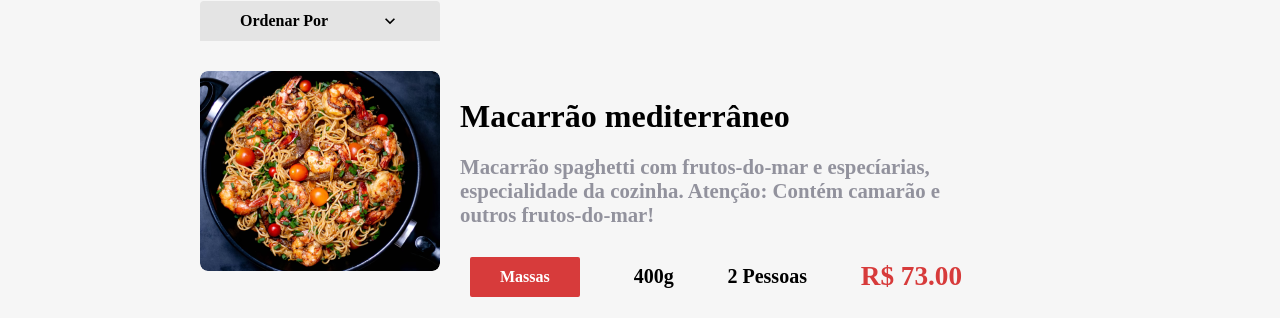
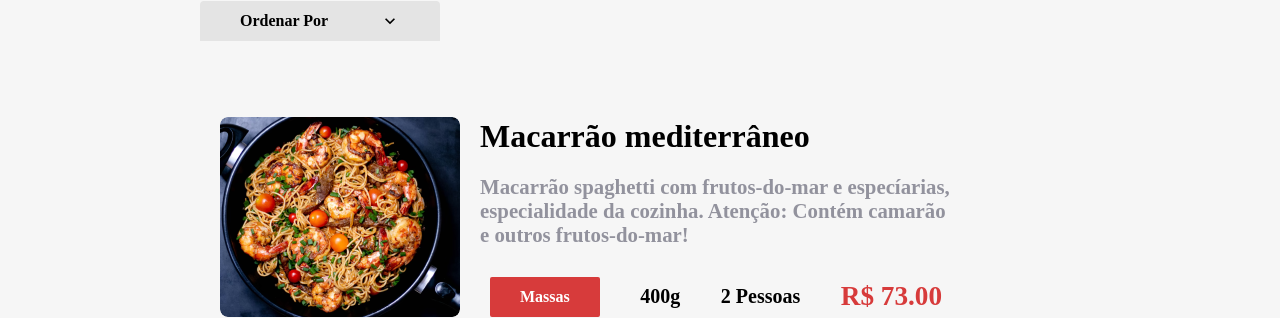
Before and after one commit to ClevertonS/Aluroni-React-TS, a React (Create React App) app: page /cardapio in a window 1280 px wide. Shown: the part 634-952 px from the top of the page. Built offline with nearby package versions, Linux system fonts and the light colour scheme; a web font is replaced by a local one.

Commit message:
terminando pratos

```diff
--- a/src/Pages/Cardapio/Itens/Item/index.tsx
+++ b/src/Pages/Cardapio/Itens/Item/index.tsx
@@ -1,14 +1,15 @@
-import logo from '../../../../assets/logo.svg';
 import styles from './item.module.scss';
-import cardapio from 'data/cardapio.json';
 import classNames from 'classnames';
+import { Cardapio } from 'types/prato';
+import { useNavigate } from 'react-router-dom';
 
-type Props = typeof cardapio[0];
+type Props = Cardapio[0];
 
 export default function Item(props: Props) {
   const { title, description, category, size, serving, price, photo } = props;
+  const navigate = useNavigate();
   return (
-    <div className={styles['item']}>
+    <div className={styles['item']} onClick={() => navigate(`/prato/${props.id}`)}>
       <div className={styles['item__imagem']}>
         <img src={photo} alt={title} />
       </div>
--- a/src/Pages/Cardapio/Itens/Item/item.module.scss
+++ b/src/Pages/Cardapio/Itens/Item/item.module.scss
@@ -6,10 +6,20 @@ $carnes: #30201e;
 $combos: #e6c864;
 $veganos: #80aa40;
 
+@import "styles/variaveis";
+@import "styles/breakpoints";
 .item {
+  align-items: center;
+  border-radius: 10px;
+  cursor: pointer;
   display: flex;
   flex-wrap: wrap;
+  padding: 20px;
+  transition: .2s ease-in;
   width: 90%;
+  &:hover {
+    background-color: $grey;
+  }
   &__imagem {
     min-width: 240px;
     @media (max-width: $desktop_xsm) {
@@ -26,7 +36,7 @@ $veganos: #80aa40;
     flex-direction: column;
     flex-wrap: wrap;
     justify-content: space-around;
-    padding: 0 20px;
+    margin: 0 20px;
     @media (max-width: $desktop_xsm) {
       flex-direction: row;
       margin-top: 20px;
--- a/src/Pages/Cardapio/Itens/index.tsx
+++ b/src/Pages/Cardapio/Itens/index.tsx
@@ -2,6 +2,7 @@ import cardapio from 'data/cardapio.json';
 import Item from './Item';
 import styles from './itens.module.scss';
 import { useEffect, useState } from 'react';
+import { Cardapio } from 'types/prato';
 
 
 interface Props {
@@ -24,7 +25,7 @@ export default function Itens(props: Props) {
     return true;
   }
 
-  function ordenar(novaLista: typeof cardapio) {
+  function ordenar(novaLista: Cardapio) {
     switch(ordenador) {
     case 'porcao':
       return novaLista.sort((a, b) => a.size > b.size ? 1 : -1);
--- a/src/Pages/Inicio/index.tsx
+++ b/src/Pages/Inicio/index.tsx
@@ -3,6 +3,7 @@ import styles from './inicio.module.scss';
 import stylesTema from 'styles/tema.module.scss';
 import nossa_casa from 'assets/nossa_casa.png';
 import { useNavigate } from 'react-router-dom';
+import { Cardapio } from 'types/prato';
 
 export function Inicio() {
   let pratosRecomendados = [...cardapio];
@@ -12,7 +13,7 @@ export function Inicio() {
 
   const navigate = useNavigate();
 
-  function RedirecionarParaDetalhes(prato: typeof cardapio[0]) {
+  function RedirecionarParaDetalhes(prato: Cardapio[0]) {
     navigate(`/prato/${prato.id}`, { state: { prato } });
   }
 
--- a/src/Pages/Pratos/index.tsx
+++ b/src/Pages/Pratos/index.tsx
@@ -1,34 +1,51 @@
 import classNames from 'classnames';
-import styles from 'pratos.module.scss';
-import { useLocation } from 'react-router-dom';
+import { Route, Routes, useNavigate, useParams } from 'react-router-dom';
 import cardapio from 'data/cardapio.json';
+import styles from './pratos.module.scss';
+import { NotFound } from 'Pages/NotFound';
+import { PaginaPadrao } from 'components/PaginaPadrao';
 
 export function Pratos() {
-  const { state } = useLocation();
-  const { prato } = state as { prato: typeof cardapio[0]};
+  const { id } = useParams();
+  const navigate = useNavigate();
+  const prato = cardapio.find((item) => item.id === Number(id));
+  if (!prato) {
+    return <NotFound />;
+  }
   return (
+    <Routes>
+      <Route path='*' element={<PaginaPadrao />}>
+        <Route
+          index
+          element={
             <>
-      <button className={styles.voltar}>{'< Voltar'}</button>
+              <button onClick={() => navigate(-1)} className={styles.voltar}>
+                {'< Voltar'}
+              </button>
               <section className={styles.container}>
                 <h1 className={styles.titulo}>{prato.title}</h1>
                 <div className={styles.imagem}>
                   <img src={prato.photo} alt={prato.title} />
                 </div>
                 <div className={styles.conteudo}>
-          <p className={styles.conteudo__descricao}>{prato.description}</p>
+                  <p className={styles.conteudo__descricao}>
+                    {prato.description}
+                  </p>
                   <div className={styles.tags}>
                     <div
                       className={classNames({
                         [styles.tags__tipo]: true,
-                [styles[`tags__tipo__${prato.category.label.toLowerCase()}`]]:
-                  true,
+                        [styles[
+                          `tags__tipo__${prato.category.label.toLowerCase()}`
+                        ]]: true,
                       })}
                     >
                       {prato.category.label}
                     </div>
                     <div className={styles.tags__porcao}>{prato.size}g</div>
                     <div className={styles.tags__qtdpessoas}>
-              Serve {prato.serving} pessoa{prato.serving === 1 ? '' : 's'}
+                      Serve {prato.serving} pessoa
+                      {prato.serving === 1 ? '' : 's'}
                     </div>
                     <div className={styles.tags__valor}>
                       R$ {prato.price.toFixed(2)}
@@ -37,5 +54,9 @@ export function Pratos() {
                 </div>
               </section>
             </>
+          }
+        />
+      </Route>
+    </Routes>
   );
 }
--- a/src/components/PaginaPadrao/index.tsx
+++ b/src/components/PaginaPadrao/index.tsx
@@ -1,6 +1,7 @@
 import styles from './paginaPadrao.module.scss';
 import { Outlet } from 'react-router-dom';
 import stylesTema from 'styles/tema.module.scss';
+
 
 
 export function PaginaPadrao() {
@@ -11,6 +12,7 @@ export function PaginaPadrao() {
       </header>
       <div className={stylesTema.container}>
         <Outlet />
+
       </div>
     </>
   );
--- a/src/routes.js
+++ b/src/routes.js
@@ -20,8 +20,8 @@ export function AppRouter() {
             <Route path='cardapio' element={<Cardapio />} />
             <Route path='sobre' element={<Sobre />} />
           </Route>
+          <Route path='prato/:id' element={<Pratos/>} />
           <Route path='*' element={<NotFound/ >} />
-          <Route path='prato/:id' element={<Pratos/>} />
         </Routes>
       </BrowserRouter>
 
--- /dev/null
+++ b/src/types/prato.ts
@@ -0,0 +1,5 @@
+import cardapio from 'data/cardapio.json';
+
+export type Cardapio = typeof cardapio;
+
+export type Prato = typeof cardapio[0];
```
Lines whose indentation alone changed are shown as unchanged.
